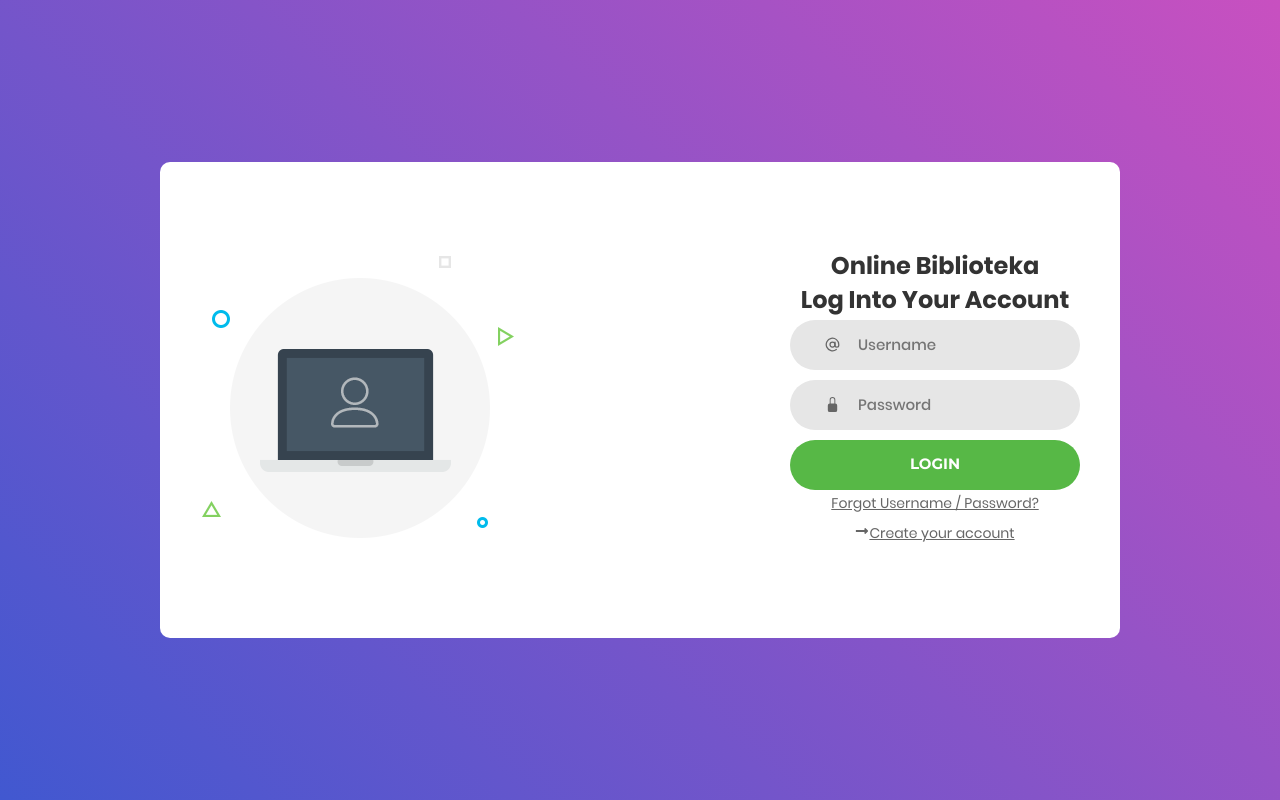
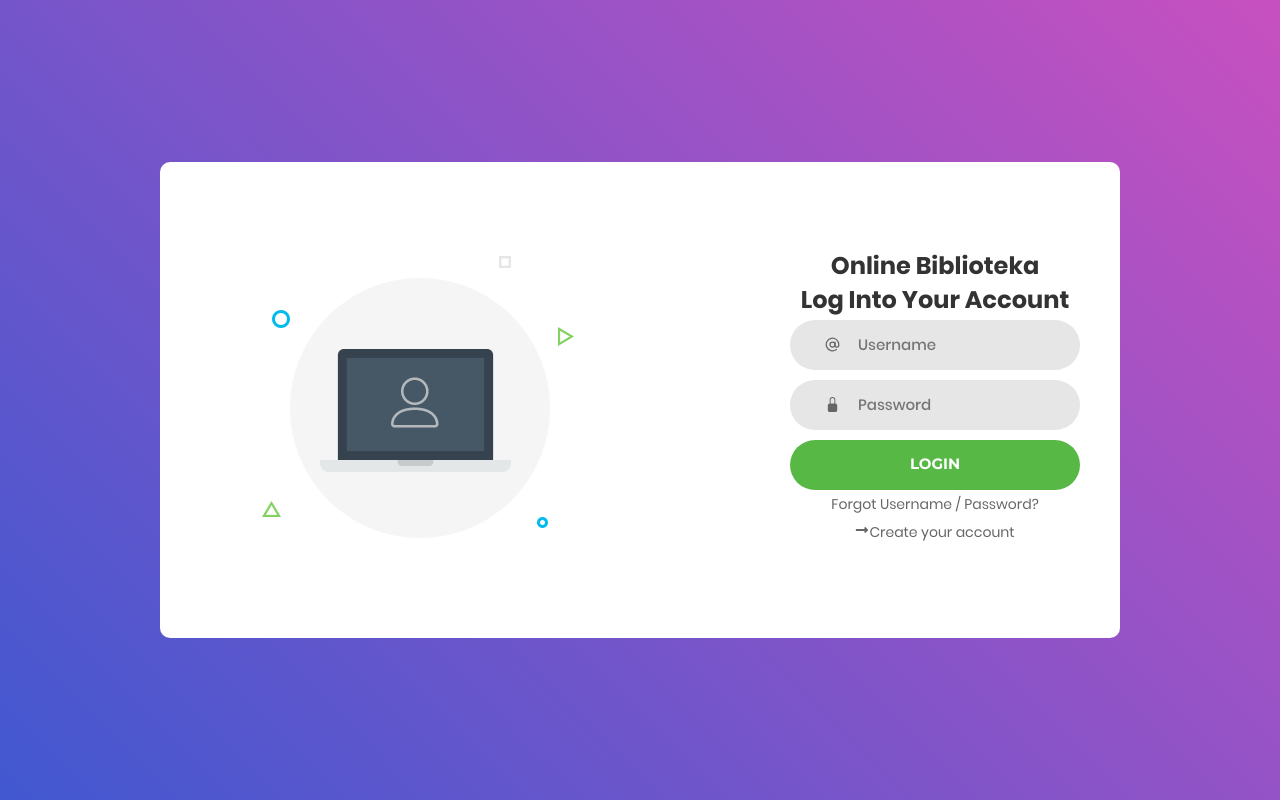
Before and after one commit to Masulaa/online-biblioteka, a React (Create React App) app: page /LogIn in a window 1280 px wide. Built offline with nearby package versions, Linux system fonts and the light colour scheme; the HTML template or start-up script is replaced by a standard one.

Commit message:
css stuff

```diff
--- a/src/components/LogIn.css
+++ b/src/components/LogIn.css
@@ -109,8 +109,10 @@ input:focus {
     padding: 90px 40px;
   }
 
+
   .login-pic {
     width: 316px;
+    margin-left: 60px;
   }
 
   .login-pic img {
@@ -122,10 +124,14 @@ input:focus {
   }
 
   .forgot{
-    text-decoration: none;
+    padding-top: 3px;
   }
 
   .forgot:hover{
+    color: #57b846;
+  }
+
+  .signup-button:hover{
     color: #57b846;
   }
 
@@ -191,6 +197,7 @@ input:focus {
   .signupbutton{
     text-align: center;
     align-items: center;
+    padding-top: 3px;
   }
 
   .container--form-btn {
@@ -217,3 +224,7 @@ input:focus {
     padding: 0 25px;
     transition: all 0.4s;
   }
+
+  .login-form-btn:hover{
+    background: #26651b;
+  }
--- a/src/components/LogIn.js
+++ b/src/components/LogIn.js
@@ -28,7 +28,7 @@ const SignUp = () => {
     <div className="limiter">
       <div className="container-login">
         <div className="wrap-login">
-          <div className="login-pic js-tilt">
+          <div className="login-pic">
             <img src={img01} alt="IMG" />
           </div>
 
@@ -56,14 +56,15 @@ const SignUp = () => {
               <button type="submit" className="login-form-btn">Login</button>
             </div>
 
-            <div className="forgot">
+            <div>
               <Link to="">
-                Forgot Username / Password?
+                <p className="forgot">
+                Forgot Username / Password?</p>
               </Link>
             </div>
 
-            <div className="loginbutton">
-              <Link to="/" className="signup-link"><span className="signup"><FaLongArrowAltRight/></span>Create your account</Link>
+            <div className="signupbutton">
+              <Link to="/"><span className="signup-button"><FaLongArrowAltRight/>Create your account</span ></Link>
             </div>
           </form>
         </div>
--- a/src/components/SignUp.css
+++ b/src/components/SignUp.css
@@ -186,6 +186,10 @@ button {
   align-items: center;
 }
 
+.login-button:hover{
+  color: #57b846;
+}
+
 .container-signup-form-btn {
   width: 100%;
   display: flex;
@@ -210,3 +214,7 @@ button {
   padding: 0 25px;
   transition: all 0.4s;
 }
+
+.signup-form-btn:hover{
+  background: #26651b;
+}
--- a/src/components/SignUp.js
+++ b/src/components/SignUp.js
@@ -43,7 +43,7 @@ const SignUp = () => {
     <div className="limiter">
       <div className="container-signup">
         <div className="wrap-signup">
-          <div className="signup-pic js-tilt">
+          <div className="signup-pic">
             <img src={img01} alt="IMG" />
           </div>
 
@@ -102,7 +102,7 @@ const SignUp = () => {
             </div>
 
             <div className="loginbutton">
-              <Link to="/Login" className="login-link"><span className="loginicon"><FaLongArrowAltRight/></span>Login instead</Link>
+              <Link to="/Login"><span className="login-button"><FaLongArrowAltRight/>Login instead</span></Link>
             </div>
           </form>
         </div>
--- a/src/index.css
+++ b/src/index.css
@@ -11,3 +11,6 @@ code {
   font-family: source-code-pro, Menlo, Monaco, Consolas, 'Courier New',
     monospace;
 }
+a{
+  text-decoration: none;
+}
```
